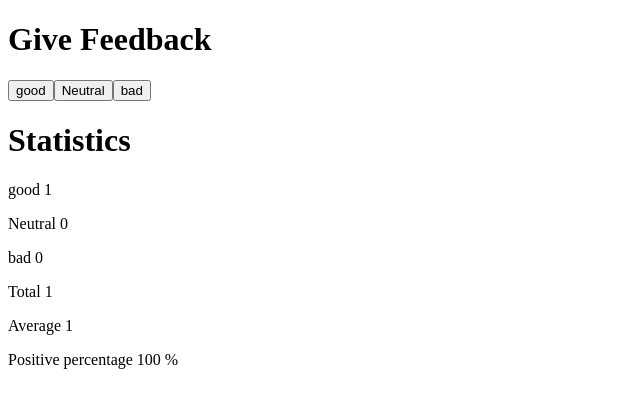
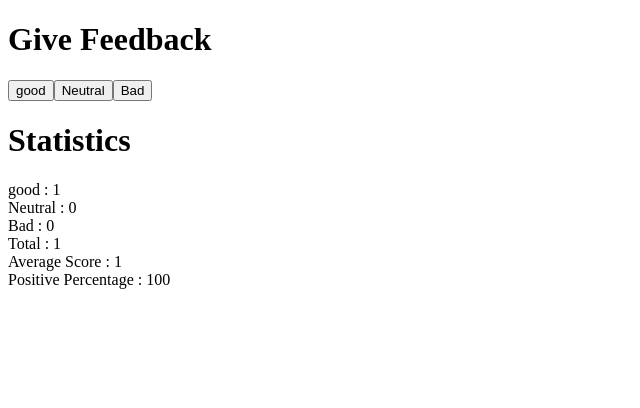
Before and after one commit to aum1618/Part-one, a React (Create React App) app: page / in a window 1280 px wide. Both pictures are taken after a click on the button "good". Shown: the top 408 px of the page, without its empty margins (0-640 px from the left). Built offline with nearby package versions, Linux system fonts and the light colour scheme.

Commit message:
exercise 1.10 done

```diff
--- a/src/App.js
+++ b/src/App.js
@@ -1,4 +1,5 @@
 import { useState } from 'react'
+import Button from './Button'
 import Statistics from './Statistics'
 
 const App = () => {
@@ -30,9 +31,10 @@ const App = () => {
   return (
     <div>
       <h1>Give Feedback</h1>
-      <button onClick={goodclickhandler} >good</button>
-      <button onClick={neutralclickhandler} >Neutral</button>
-      <button onClick={badclickhandler} >bad</button>
+      <Button text={'good'} clickhandler={goodclickhandler} />
+      <Button text={'Neutral'} clickhandler={neutralclickhandler} />
+      <Button text={'Bad'} clickhandler={badclickhandler} />
+
       <Statistics good={good} bad={bad} avg={avg} neutral={neutral} total={total} />
 
 
--- /dev/null
+++ b/src/Button.js
@@ -0,0 +1,7 @@
+import React from 'react'
+
+export default function Button({text,clickhandler}) {
+  return (
+    <button onClick={clickhandler} >{text}</button>
+  )
+}
--- /dev/null
+++ b/src/StatisticLine.js
@@ -0,0 +1,7 @@
+import React from 'react'
+
+export default function StatisticLine({text,number}) {
+  return (
+    <div>{text} : {number} </div>
+  )
+}
--- a/src/Statistics.js
+++ b/src/Statistics.js
@@ -1,4 +1,5 @@
 import React from "react";
+import StatisticLine from "./StatisticLine";
 
 export default function Statistics({ good, neutral, bad, avg, total }) {
   if (good === 0 && bad === 0 && neutral === 0) {
@@ -12,12 +13,13 @@ export default function Statistics({ good, neutral, bad, avg, total }) {
     return (
       <div>
         <h1>Statistics</h1>
-        <p>good {good} </p>
-        <p>Neutral {neutral} </p>
-        <p>bad {bad} </p>
-        <p>Total {total} </p>
-        <p>Average {avg / total} </p>
-        <p>Positive percentage {(good / total) * 100} % </p>
+        <StatisticLine text={'good'} number={good}/>
+        <StatisticLine text={'Neutral'} number={neutral}/>
+        <StatisticLine text={'Bad'} number={bad}/>
+        <StatisticLine text={'Total'} number={total}/>
+        <StatisticLine text={'Average Score'} number={avg/total}/>
+        <StatisticLine text={'Positive Percentage'} number={(good/total)*100}/>
+
       </div>
     );
   }
```
